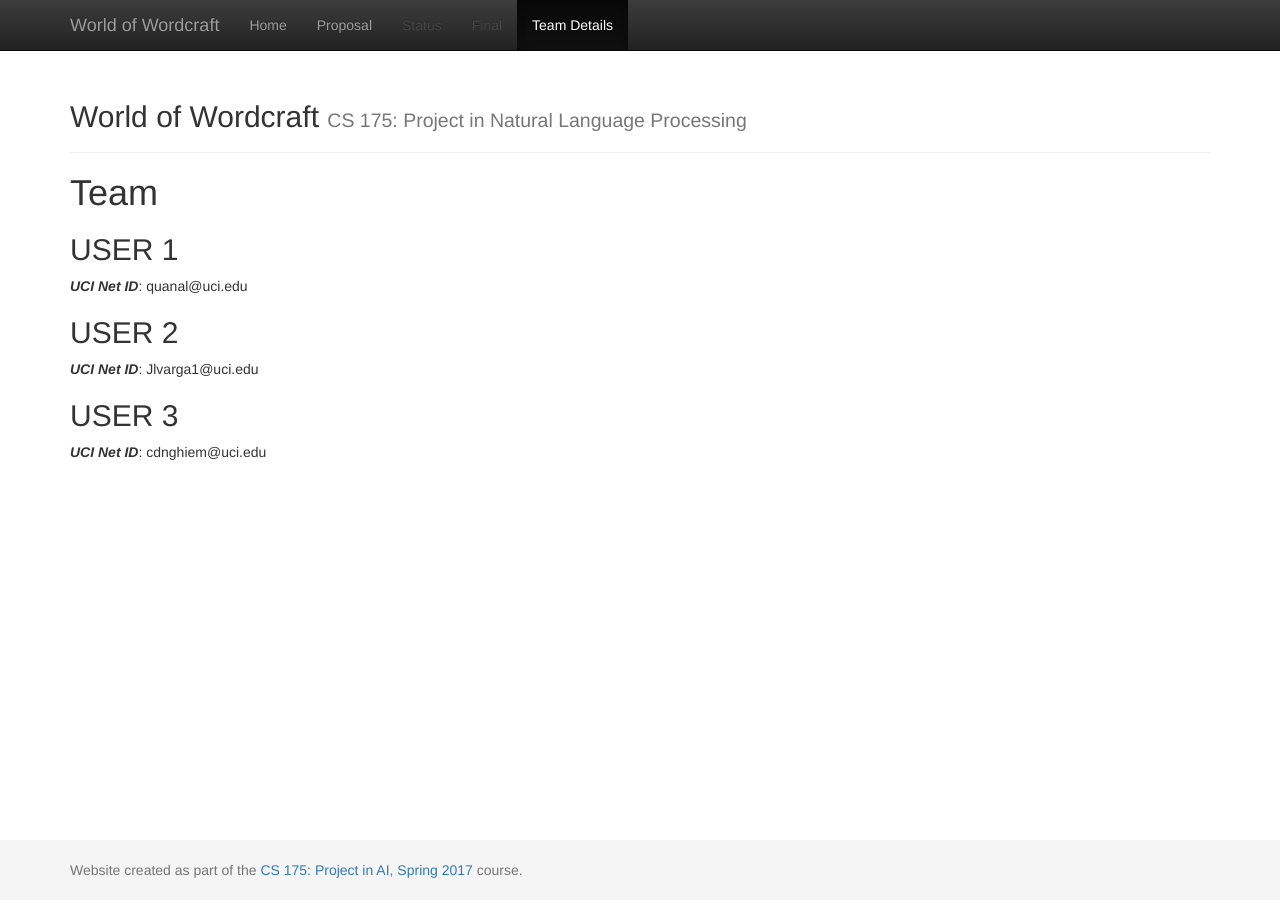
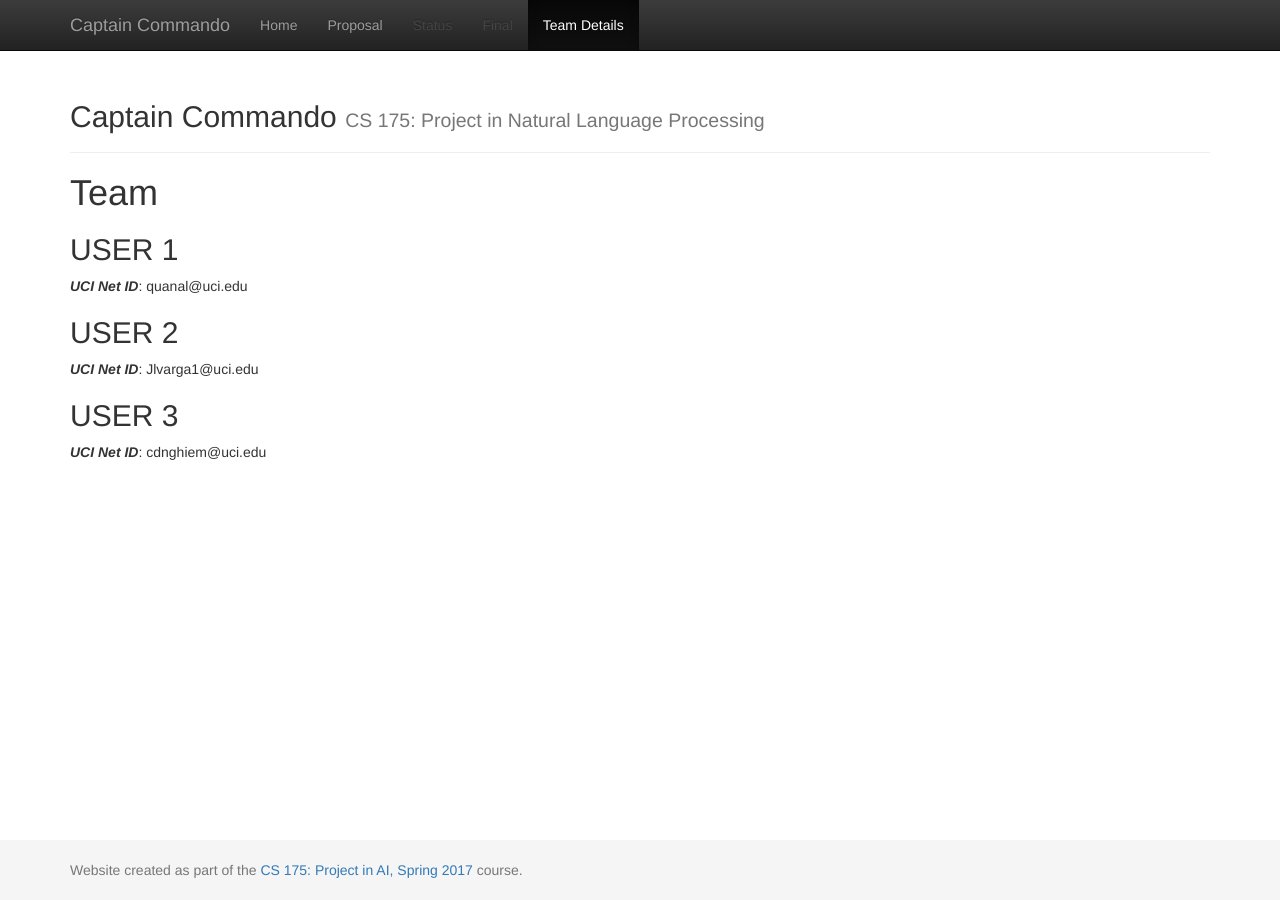
Before and after one commit to quanal/Captain-Commando, a Jekyll site: the page built from docs/team.md, in a window 1280 px wide. Built offline with Jekyll 4.4.1, drawn with Linux system fonts in a browser that asks for light colours.

Commit message:
Update _config.yml

```diff
--- a/docs/_config.yml
+++ b/docs/_config.yml
@@ -1,7 +1,7 @@
 ###########
 # site.title
 
-title:    'World of Wordcraft'
+title:    'Captain Commando'
 subtitle: 'CS 175: Project in Natural Language Processing'
 
 
```
